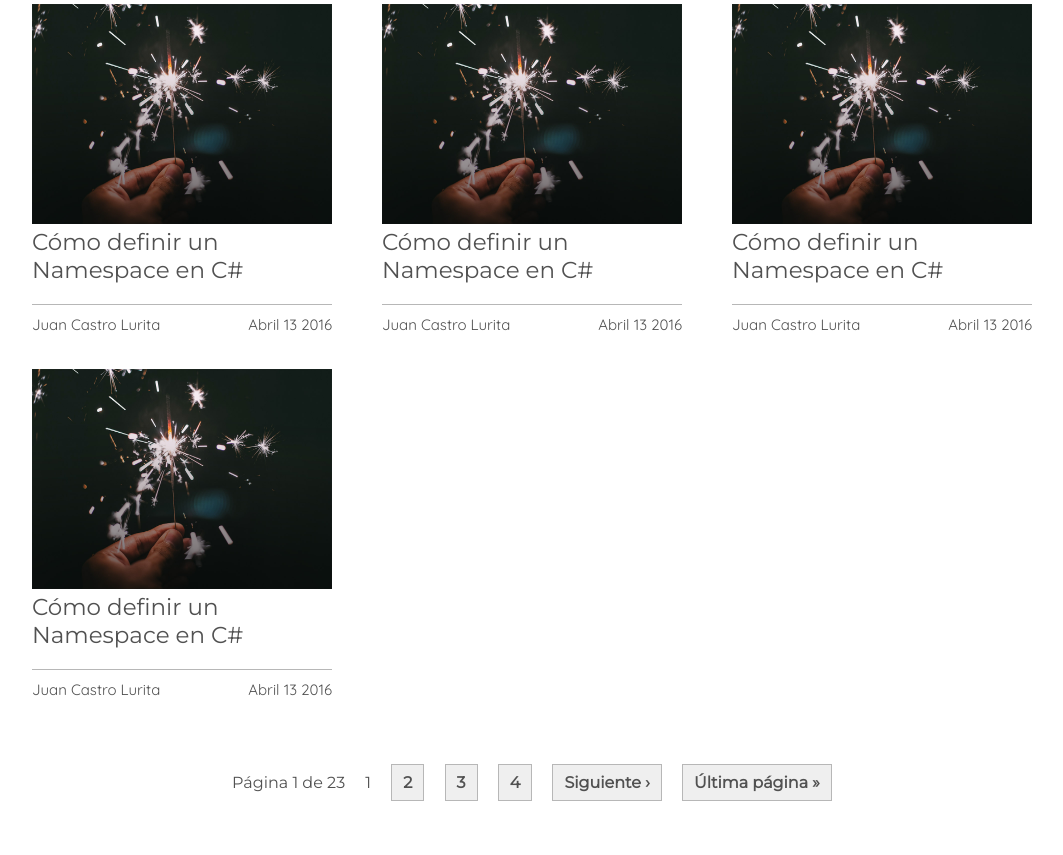
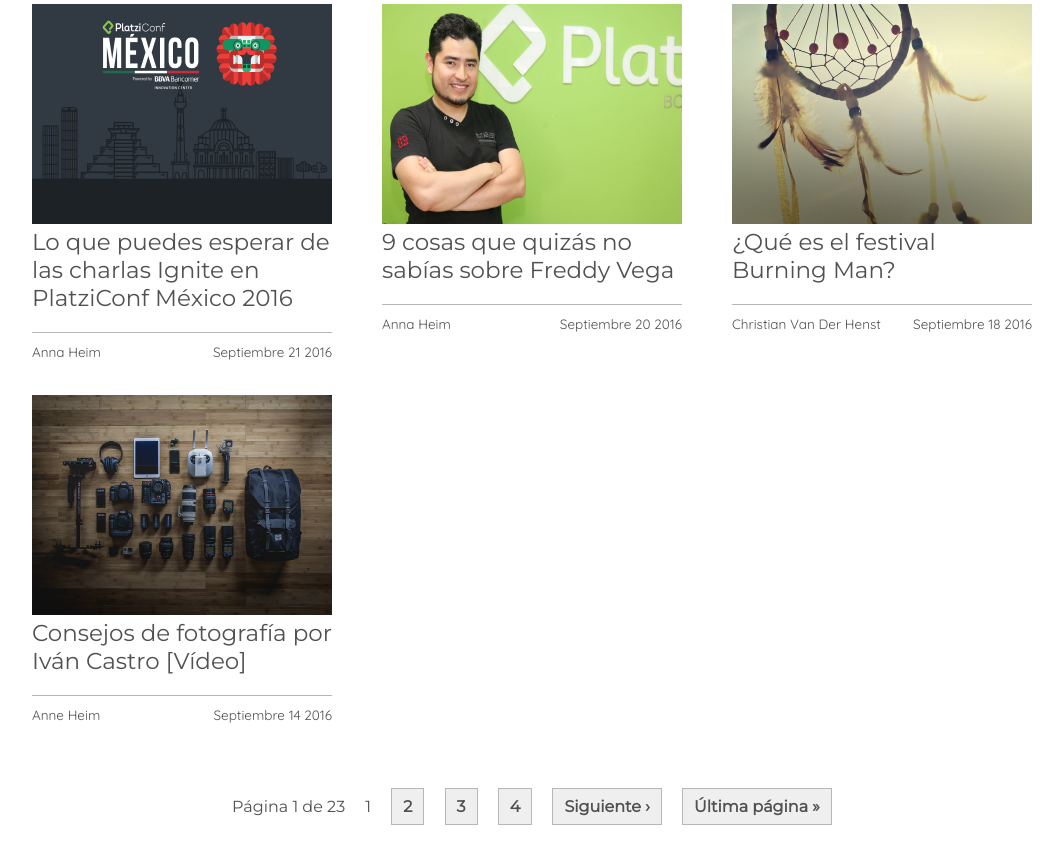
Before and after one commit to ZhavaMan/platzi-blog, a plain HTML site: page index.html in a window 1280 px wide. Shown: the part 673-1528 px from the top of the page, without its empty margins (108-1171 px from the left). Before the commit the page ends 1504 px from the top, so only its background shows below. Drawn offline with Linux system fonts and the light colour scheme.

Commit message:
Actualización-de-Información-del-Blog

```diff
--- a/css/platzi-blog.css
+++ b/css/platzi-blog.css
@@ -172,7 +172,7 @@
 	display: flex;
 	justify-content: space-between;
 	font-family: 'Quicksand', sans-serif;
-	font-size: 15px;
+	font-size: 13.5px;
 }
 
 .Pagination-Content {
--- a/index.html
+++ b/index.html
@@ -48,42 +48,42 @@
 			<section class="Articles-Catalog">
 				<article class="Article-Content">
 					<figure class="Article-Image">
-						<img src="images/photo-1.jpg" />
+						<img src="images/photo-4.png" />
 					</figure>
-					<div class="Article-Title">Cómo definir un Namespace en C#</div>
+					<div class="Article-Title">Lo que puedes esperar de las charlas Ignite en PlatziConf México 2016</div>
 					<div class="Article-Info">
-						<div class="Article-Author">Juan Castro Lurita</div>
-						<div class="Article-Date">Abril 13 2016</div>
+						<div class="Article-Author">Anna Heim</div>
+						<div class="Article-Date">Septiembre 21 2016</div>
 					</div>
 				</article>
 				<article class="Article-Content">
 					<figure class="Article-Image">
-						<img src="images/photo-1.jpg" />
+						<img src="images/photo-5.jpg" />
 					</figure>
-					<div class="Article-Title">Cómo definir un Namespace en C#</div>
+					<div class="Article-Title">9 cosas que quizás no sabías sobre Freddy Vega</div>
 					<div class="Article-Info">
-						<div class="Article-Author">Juan Castro Lurita</div>
-						<div class="Article-Date">Abril 13 2016</div>
+						<div class="Article-Author">Anna Heim</div>
+						<div class="Article-Date">Septiembre 20 2016</div>
 					</div>
 				</article>
 				<article class="Article-Content">
 					<figure class="Article-Image">
-						<img src="images/photo-1.jpg" />
+						<img src="images/photo-6.jpg" />
 					</figure>
-					<div class="Article-Title">Cómo definir un Namespace en C#</div>
+					<div class="Article-Title">¿Qué es el festival Burning Man?</div>
 					<div class="Article-Info">
-						<div class="Article-Author">Juan Castro Lurita</div>
-						<div class="Article-Date">Abril 13 2016</div>
+						<div class="Article-Author">Christian Van Der Henst</div>
+						<div class="Article-Date">Septiembre 18 2016</div>
 					</div>
 				</article>
 				<article class="Article-Content">
 					<figure class="Article-Image">
-						<img src="images/photo-1.jpg" />
+						<img src="images/photo-7.jpg" />
 					</figure>
-					<div class="Article-Title">Cómo definir un Namespace en C#</div>
+					<div class="Article-Title">Consejos de fotografía por Iván Castro [Vídeo]</div>
 					<div class="Article-Info">
-						<div class="Article-Author">Juan Castro Lurita</div>
-						<div class="Article-Date">Abril 13 2016</div>
+						<div class="Article-Author">Anne Heim</div>
+						<div class="Article-Date">Septiembre 14 2016</div>
 					</div>
 				</article>
 			</section>
```
Also changed, not shown: images/photo-4.png (added), images/photo-5.jpg (added), images/photo-6.jpg (added), images/photo-7.jpg (added).
